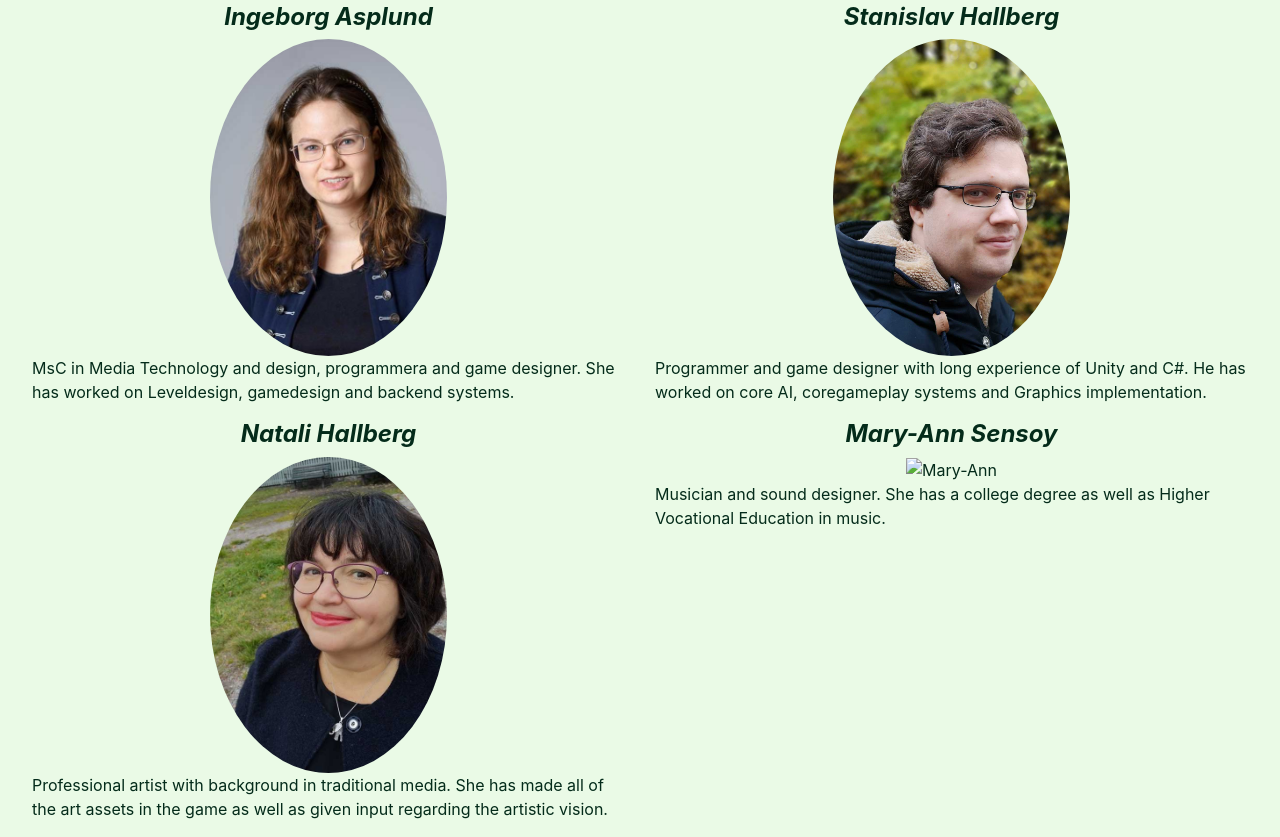
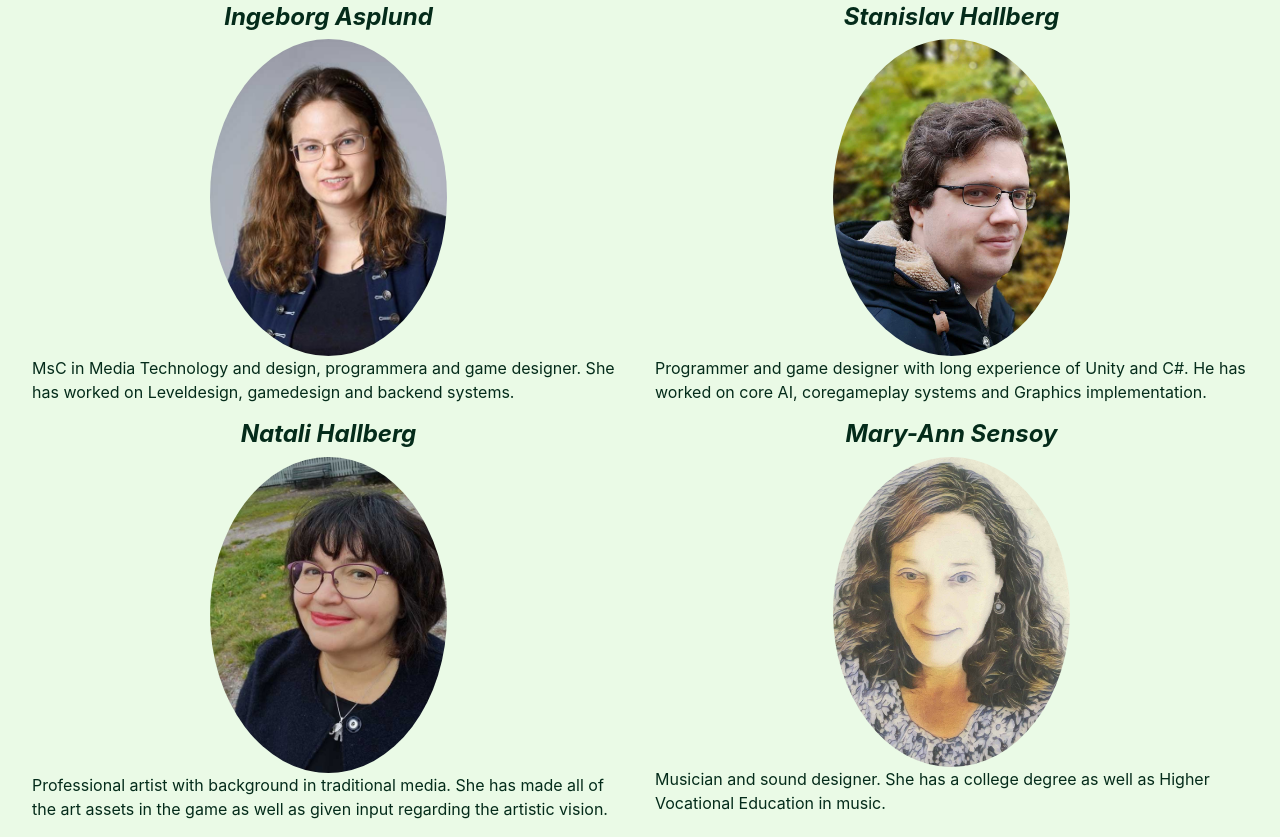
Before and after one commit to Nectarmare/Nectarmare.github.io, a plain HTML site: page index.html in a window 1280 px wide. Shown: the part 1007-1844 px from the top of the page. Drawn offline with nearby package versions, Linux system fonts and the light colour scheme.

Commit message:
all portraits implemented

```diff
--- a/index.html
+++ b/index.html
@@ -55,7 +55,7 @@
         </div>
         <div class="col">
           <h3>Mary-Ann Sensoy</h3>
-          <img src="" alt="Mary-Ann">
+          <img class ="portrait" src="Graphics/mary-ann.jpg" alt="Mary-Ann">
           <p>Musician and sound designer. She has a college degree as well as Higher Vocational Education in music.</p>
         </div>
       </div>
```
Also changed, not shown: Graphics/mary-ann.jpg (added).
